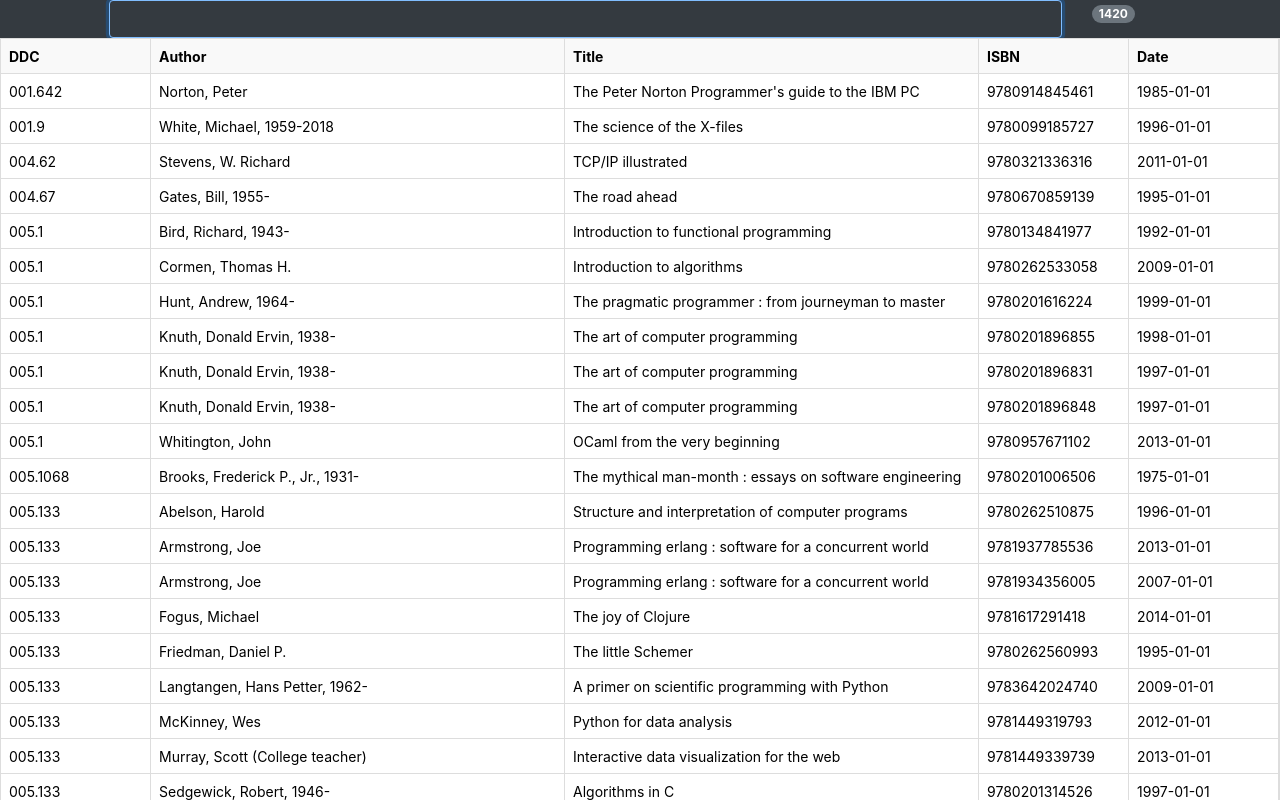
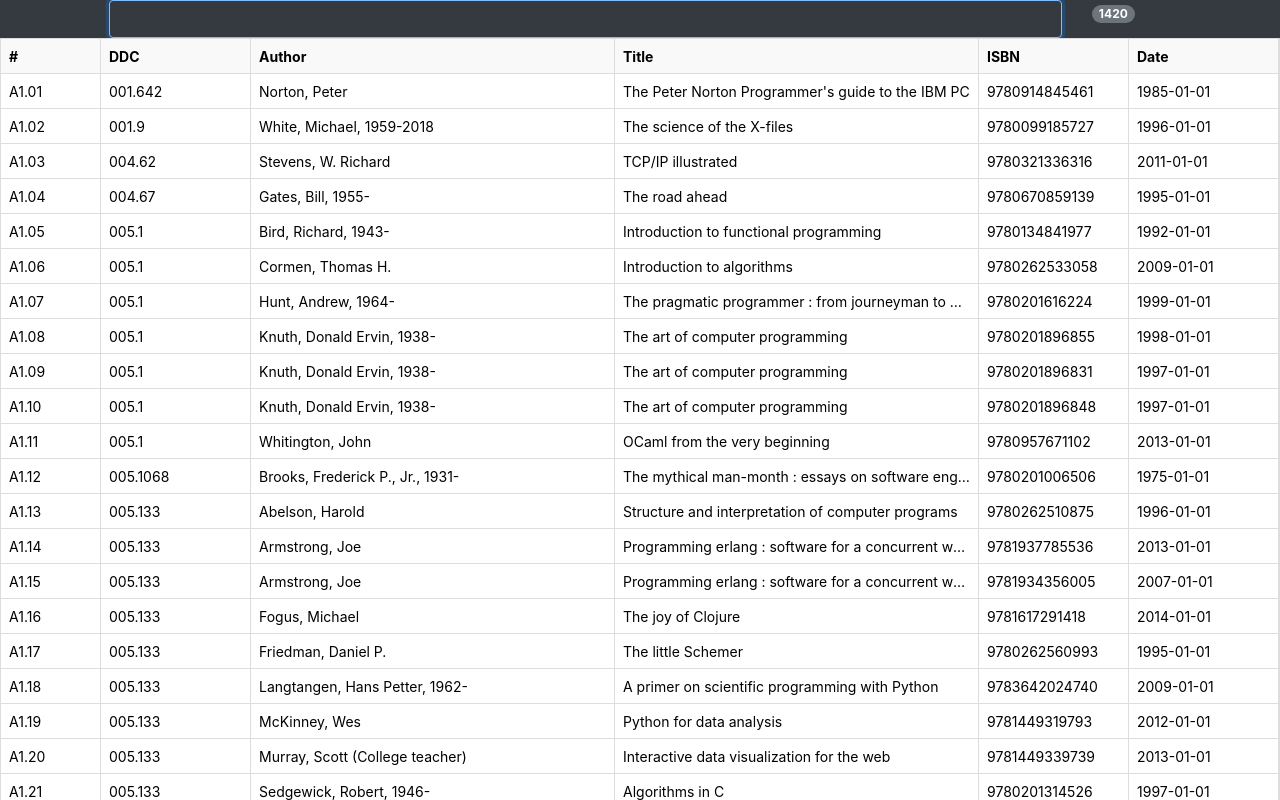
Before and after one commit to grahame/tweed, a React (Create React App) app in the folder frontend/: page / in a window 1280 px wide. Built offline with nearby package versions, Linux system fonts and the light colour scheme.

Commit message:
loc on frontend

```diff
--- a/frontend/src/App.tsx
+++ b/frontend/src/App.tsx
@@ -5,6 +5,7 @@
 import DataGrid from 'react-data-grid';
 
 const columns = [
+    { key: 'loc', name: '#', filterable: true, width: 100 },
     { key: 'ddc', name: 'DDC', filterable: true, width: 150 },
     { key: 'author', name: 'Author', filterable: true },
     { key: 'title', name: 'Title', filterable: true },
```
